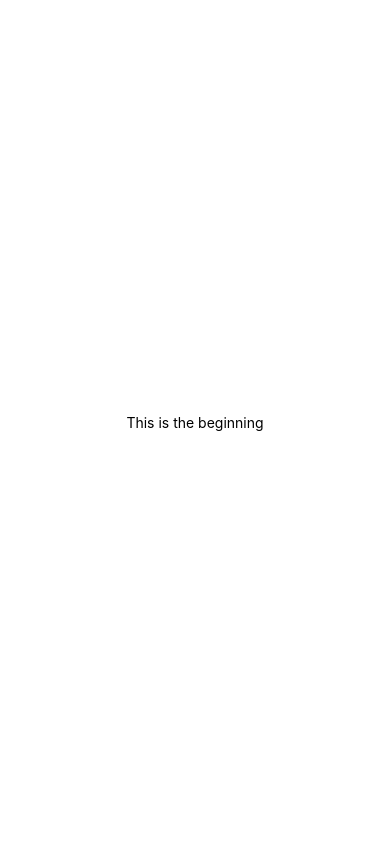
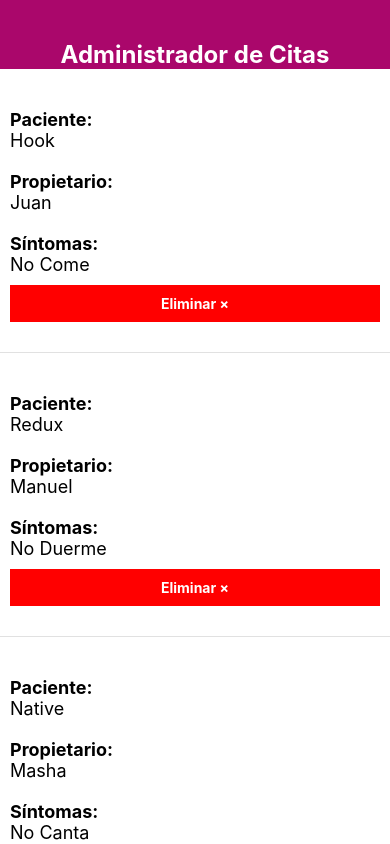
Before and after one commit to jorgediazok/react-native-crud, a React Native app: screen / in a window 390 px wide. Built offline with nearby package versions, Linux system fonts and the light colour scheme.

Commit message:
created Cita component

```diff
--- a/App.js
+++ b/App.js
@@ -1,21 +1,51 @@
-import { StatusBar } from 'expo-status-bar';
-import React from 'react';
-import { StyleSheet, Text, View } from 'react-native';
+import React, { useState } from 'react';
+import { StyleSheet, Text, View, FlatList } from 'react-native';
+import Cita from './components/Cita';
 
 export default function App() {
+  const [citas, setCitas] = useState([
+    {
+      id: '1',
+      paciente: 'Hook',
+      propietario: 'Juan',
+      sintomas: 'No Come',
+    },
+    {
+      id: '2',
+      paciente: 'Redux',
+      propietario: 'Manuel',
+      sintomas: 'No Duerme',
+    },
+    {
+      id: '3',
+      paciente: 'Native',
+      propietario: 'Masha',
+      sintomas: 'No Canta',
+    },
+  ]);
+
   return (
-    <View style={styles.container}>
-      <Text>This is the beginning</Text>
-      <StatusBar style='auto' />
+    <View style={styles.contenedor}>
+      <Text style={styles.titulo}>Administrador de Citas</Text>
+      <FlatList
+        data={citas}
+        renderItem={({ item }) => <Cita item={item} />}
+        keyExtractor={(cita) => cita.id}
+      />
     </View>
   );
 }
 
 const styles = StyleSheet.create({
-  container: {
+  contenedor: {
+    backgroundColor: '#AA076B',
     flex: 1,
-    backgroundColor: '#fff',
-    alignItems: 'center',
-    justifyContent: 'center',
+  },
+  titulo: {
+    marginTop: 40,
+    fontSize: 24,
+    fontWeight: 'bold',
+    textAlign: 'center',
+    color: '#FFF',
   },
 });
--- /dev/null
+++ b/components/Cita.js
@@ -0,0 +1,70 @@
+import React from 'react';
+import {
+  Text,
+  StyleSheet,
+  View,
+  Button,
+  TouchableHighlight,
+} from 'react-native';
+
+const Cita = ({ item }) => {
+  const dialogoEliminar = () => {
+    console.log('Eliminando');
+  };
+
+  return (
+    <View style={styles.cita}>
+      <View>
+        <Text style={styles.label}>Paciente: </Text>
+        <Text style={styles.texto}>{item.paciente}</Text>
+      </View>
+      <View>
+        <Text style={styles.label}>Propietario: </Text>
+        <Text style={styles.texto}>{item.propietario}</Text>
+      </View>
+      <View>
+        <Text style={styles.label}>Síntomas:</Text>
+        <Text style={styles.texto}>{item.sintomas}</Text>
+      </View>
+      <View>
+        <TouchableHighlight
+          onPress={() => dialogoEliminar()}
+          style={styles.btnEliminar}
+        >
+          <Text style={styles.textoEliminar}>Eliminar &times;</Text>
+        </TouchableHighlight>
+      </View>
+    </View>
+  );
+};
+
+const styles = StyleSheet.create({
+  cita: {
+    backgroundColor: '#FFF',
+    borderBottomColor: '#e1e1e1',
+    borderStyle: 'solid',
+    borderBottomWidth: 1,
+    paddingVertical: 20,
+    paddingHorizontal: 10,
+  },
+  label: {
+    fontWeight: 'bold',
+    fontSize: 18,
+    marginTop: 20,
+  },
+  texto: {
+    fontSize: 18,
+  },
+  btnEliminar: {
+    padding: 10,
+    backgroundColor: 'red',
+    marginVertical: 10,
+  },
+  textoEliminar: {
+    color: '#FFF',
+    fontWeight: 'bold',
+    textAlign: 'center',
+  },
+});
+
+export default Cita;
```
